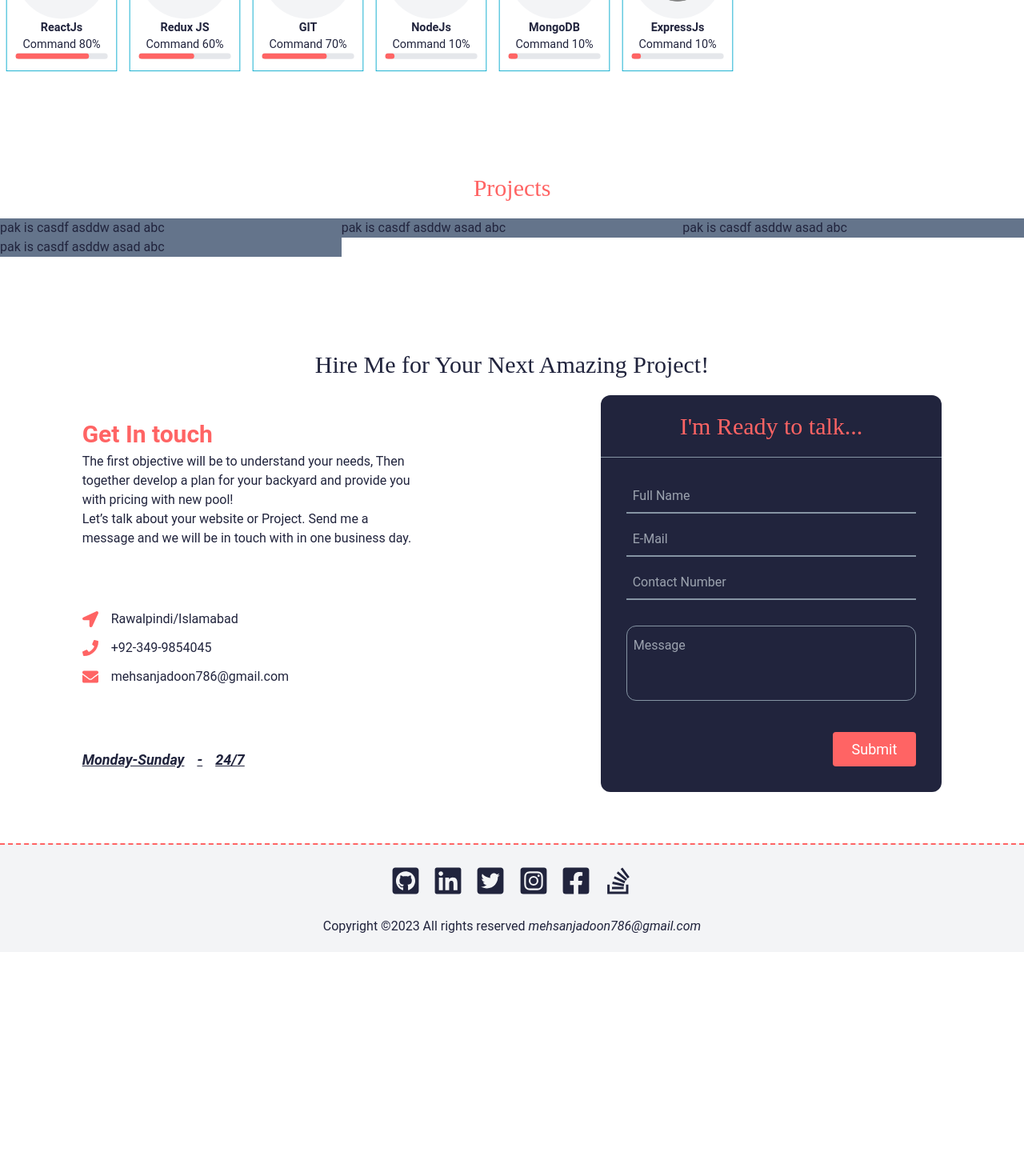
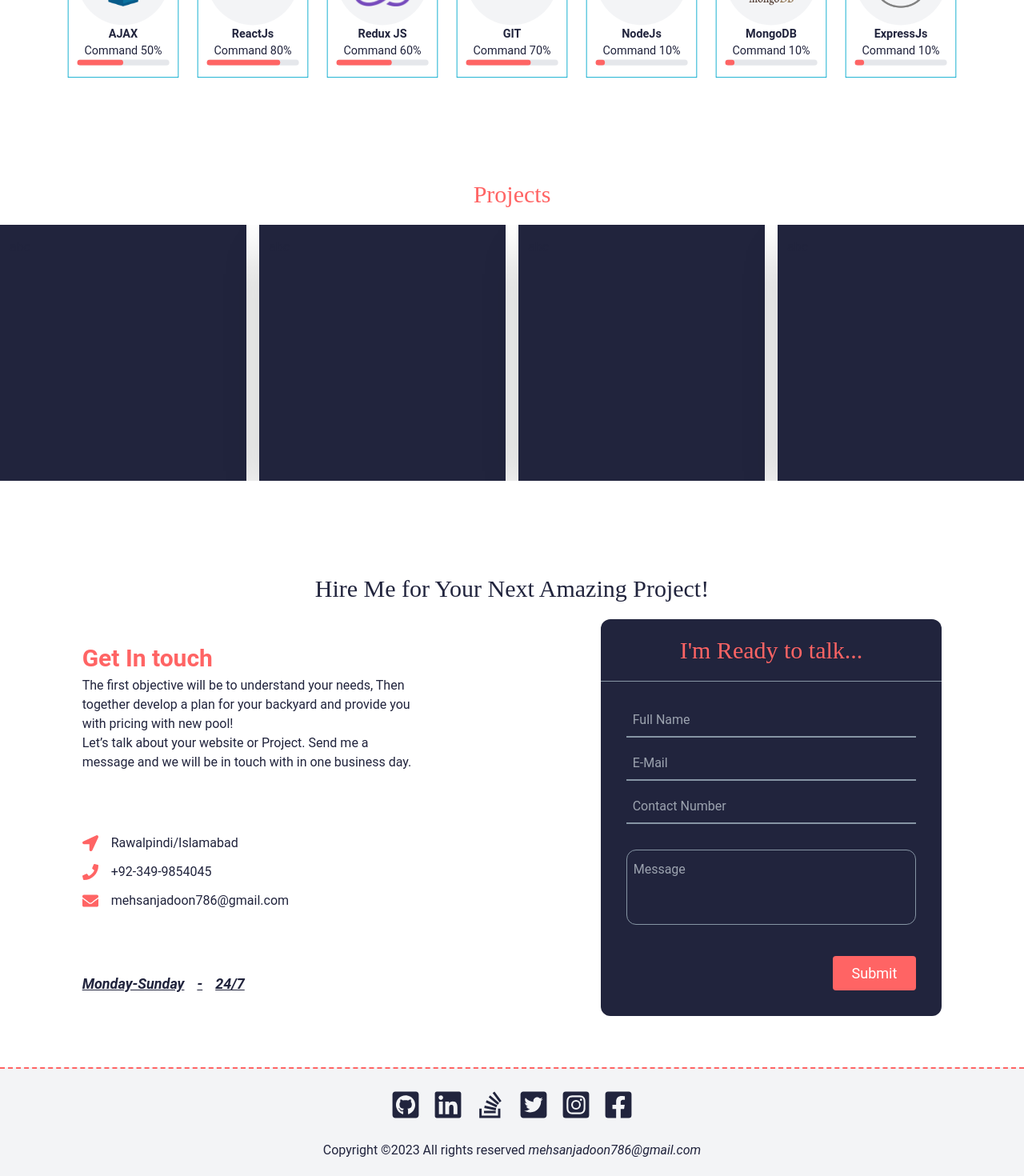
Before and after one commit to imehsans/FrontendPortF, a React (Create React App) app in the folder myportfolio/: page / in a window 1280 px wide. Shown: the part 1085-2555 px from the top of the page at 80% size. Before the commit the page ends 2275 px from the top, so only its background shows below. Built offline with nearby package versions, Linux system fonts and the light colour scheme.

Commit message:
fix: console Bugs

```diff
--- a/myportfolio/src/components/projects/Projects.jsx
+++ b/myportfolio/src/components/projects/Projects.jsx
@@ -1,22 +1,29 @@
 import React from 'react'
-
 const Projects = () => {
 	var Projects = [
 		{
 			name: 'abc',
 			img: 'img',
+			link: '',
+			detail: '',
 		},
 		{
 			name: 'abc',
 			img: 'img',
+			link: '',
+			detail: '',
 		},
 		{
 			name: 'abc',
 			img: 'img',
+			link: '',
+			detail: '',
 		},
 		{
 			name: 'abc',
 			img: 'img',
+			link: '',
+			detail: '',
 		},
 	]
 
@@ -25,11 +32,11 @@ const Projects = () => {
 			<h1 className="font-anton text-center py-4 text-[24px] md:text-[30px] text-primary">
 				Projects
 			</h1>
-			<ul className="flex flex-wrap">
+			<ul className="flex gap-4 overflow-auto">
 				{Projects.map((project) => {
 					return (
-						<li className="w-1/3 shadow-2xl bg-slate-500">
-							<h1>pak is casdf asddw asad {project.name}</h1>
+						<li className="w-1/3 px-3 py-4 duration-300 ease-in-out scale-100 shadow-2xl bg-dark hover:bg-opacity-20 h-80 hover:scale-90 bg-gradient-to-r hover:from-secondary hover:to-primary">
+							<h1>{project.name}</h1>
 						</li>
 					)
 				})}
--- a/myportfolio/src/components/skills/Skills.jsx
+++ b/myportfolio/src/components/skills/Skills.jsx
@@ -100,7 +100,7 @@ const Skills = () => {
 	]
 
 	return (
-		<div className="container py-8 mx-auto text-center md:py-16">
+		<div className="container px-4 py-8 mx-auto text-center md:px-0 md:py-16">
 			<h1 className="font-anton py-2 text-[24px] md:text-[35px] text-dark">
 				Personal Skills
 			</h1>
@@ -111,18 +111,22 @@ const Skills = () => {
 				<div className="text-start">
 					{skills.map((skill) => {
 						return (
-							<ul className="flex flex-wrap">
+							<ul className="flex flex-wrap justify-center gap-2">
 								{skill.programming.map((item) => {
 									return (
 										<li className="px-3 py-4 text-center transition ease-in-out delay-300 scale-90 border hover:delay-150 hover:scale-100 border-secondary hover:border-primary">
 											<div className="flex items-center justify-center w-32 h-32 overflow-hidden rounded-full bg-light bg-opacity-10">
-												<img className="w-20" src={item.img} alt={item.title} />
+												<img
+													className="w-20 scale-100 hover:scale-110"
+													src={item.img}
+													alt={item.title}
+												/>
 											</div>
 											<h1 className="font-semibold">{item.title}</h1>
 											<p className="">Command {item.command}</p>
-											<div class="h-2 overflow-hidden bg-gray-200 rounded-full dark:bg-gray-700">
+											<div className="h-2 overflow-hidden bg-gray-200 rounded-full dark:bg-gray-700">
 												<div
-													class="h-2 bg-primary rounded-full"
+													className="h-2 rounded-full bg-primary"
 													style={{ width: item.command }}
 												></div>
 											</div>
--- a/myportfolio/src/globalCOmponents/footer/Footer.js
+++ b/myportfolio/src/globalCOmponents/footer/Footer.js
@@ -9,57 +9,48 @@ import {
 } from 'react-icons/fa'
 
 const Footer = () => {
+	var data = [
+		{
+			icon: <FaGithubSquare />,
+			link: 'https://github.com/imehsans',
+		},
+		{
+			icon: <FaLinkedin />,
+			link: 'https://www.linkedin.com/in/ehsan-ullah-57b72a156/',
+		},
+		{
+			icon: <FaStackOverflow />,
+			link: 'https://stackoverflow.com/users/9044450/ehsan-ullah',
+		},
+		{
+			icon: <FaTwitterSquare />,
+			link: 'https://twitter.com/cdehsann',
+		},
+		{
+			icon: <FaInstagramSquare />,
+			link: 'https://www.instagram.com/cdehsan',
+		},
+		{
+			icon: <FaFacebookSquare />,
+			link: 'https://www.facebook.com/imehsan.s?mibextid=ZbWKwL',
+		},
+	]
+
 	return (
 		<div className="py-5 border-t-2 border-dashed border-primary bg-light bg-opacity-10">
 			<ul className="flex justify-around w-11/12 mx-auto text-[40px] md:text-[50px] sm:w-3/4 md:w-1/2 lg:w-1/3 xl:w-1/4 mb-5">
-				<li className="scale-75 hover:scale-100">
-					<a
-						href="https://github.com/imehsans"
-						className="text-dark hover:text-primary"
-					>
-						<FaGithubSquare />
-					</a>
-				</li>
-				<li className="scale-75 hover:scale-100">
-					<a
-						href="https://www.linkedin.com/in/ehsan-ullah-57b72a156/"
-						className="text-dark hover:text-primary"
-					>
-						<FaLinkedin />
-					</a>
-				</li>
-				<li className="scale-75 hover:scale-100">
-					<a
-						href="https://twitter.com/cdehsann"
-						className="text-dark hover:text-primary"
-					>
-						<FaTwitterSquare />
-					</a>
-				</li>
-				<li className="scale-75 hover:scale-100">
-					<a
-						href="https://www.instagram.com/cdehsan"
-						className="text-dark hover:text-primary"
-					>
-						<FaInstagramSquare />
-					</a>
-				</li>
-				<li className="scale-75 hover:scale-100">
-					<a
-						href="https://www.facebook.com/imehsan.s?mibextid=ZbWKwL"
-						className="text-dark hover:text-primary"
-					>
-						<FaFacebookSquare />
-					</a>
-				</li>
-				<li className="scale-75 hover:scale-100">
-					<a
-						href=" https://stackoverflow.com/users/9044450/ehsan-ullah"
-						className="text-dark hover:text-primary"
-					>
-						<FaStackOverflow />
-					</a>
-				</li>
+				{data?.map((item) => {
+					return (
+						<li
+							key={item?.id}
+							className="duration-300 ease-in-out scale-75 hover:scale-100"
+						>
+							<a href={item?.link} className="text-dark hover:text-primary">
+								{item?.icon}
+							</a>
+						</li>
+					)
+				})}
 			</ul>
 			<div>
 				<h2 className="text-center text-dark font-lighter">
--- a/myportfolio/src/globalCOmponents/header/Header.js
+++ b/myportfolio/src/globalCOmponents/header/Header.js
@@ -78,14 +78,14 @@ const Header = () => {
 						</div>
 					</div>
 					<div className="order-2 mt-3 cursor-pointer md:hidden">
-						<input class="menu-btn  hidden" type="checkbox" id="menu-btn" />
+						<input className="hidden menu-btn" type="checkbox" id="menu-btn" />
 						<label
-							class="menu-icon block cursor-pointer md:hidden px-2 py-4 relative select-none"
-							for="menu-btn"
+							className="relative block px-2 py-4 cursor-pointer select-none menu-icon md:hidden"
+							htmlFor="menu-btn"
 						>
 							<span
 								onClick={handleToggle}
-								class=" navIcon  bg-white-darkest text-black flex items-center relative"
+								className="relative flex items-center text-black navIcon bg-white-darkest"
 							></span>
 						</label>
 					</div>
```
